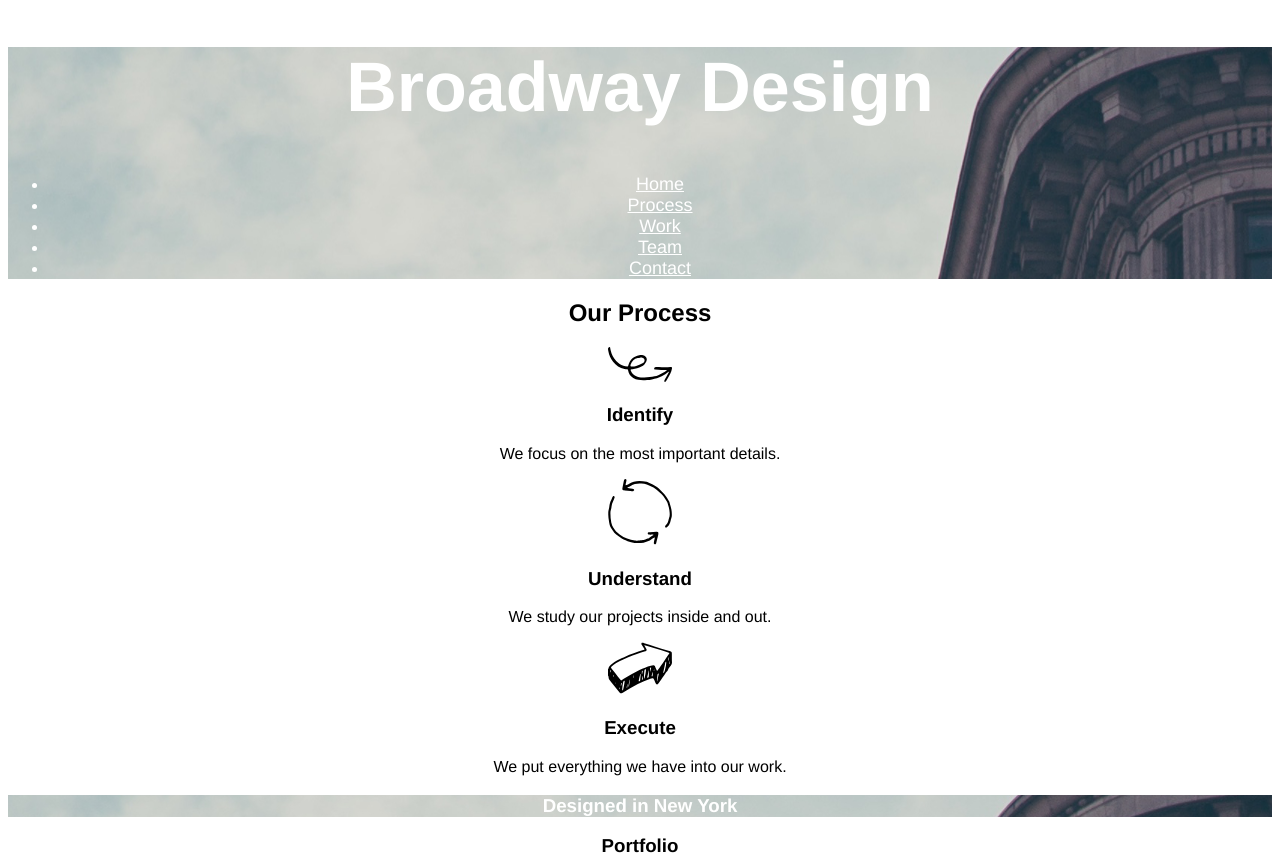
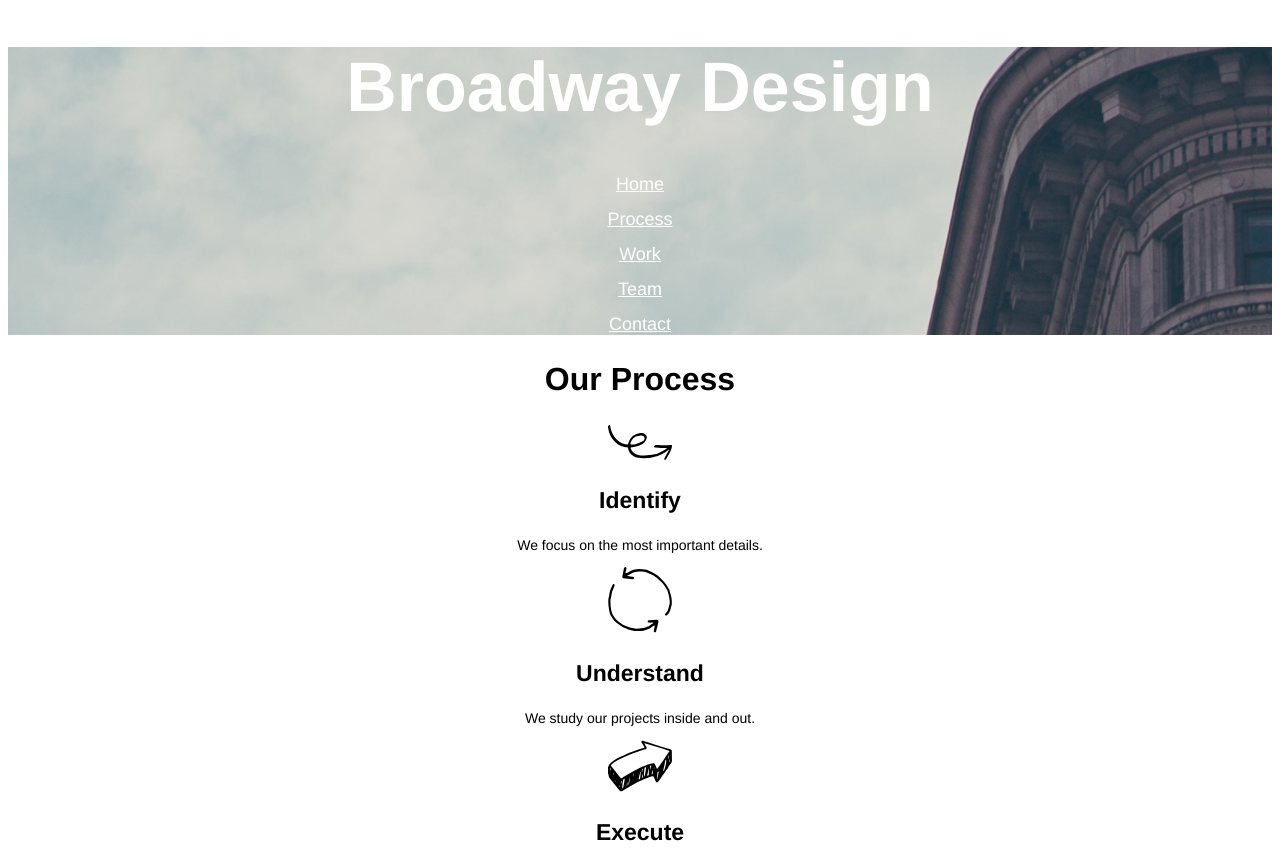
Before and after one commit to bryceland2k/broadway, a plain HTML site: page index.html in a window 1280 px wide. Shown: the top 860 px of the page. Drawn offline with Linux system fonts and the light colour scheme.

Commit message:
Remove unordered list from header nav and finish all body font-size styling.

```diff
--- a/index.html
+++ b/index.html
@@ -9,13 +9,12 @@
   <header>
     <h1>Broadway Design</h1>
     <nav>
-      <ul>
-        <li> <a href="./index.html">Home</a> </li>
-        <li> <a href="#process">Process</a> </li>
-        <li> <a href="#portfolio">Work</a> </li>
-        <li> <a href="#team">Team</a> </li>
-        <li> <a href="#contact">Contact</a> </li>
-      </ul>
+      <p> <a href="./index.html">Home</a> </p>
+        <p> <a href="#process">Process</a> </p>
+        <p> <a href="#portfolio">Work</a> </p>
+        <p> <a href="#team">Team</a> </p>
+        <p> <a href="#contact">Contact</a> </p>
+
     </nav>
   </header>
 
--- a/resources/css/style.css
+++ b/resources/css/style.css
@@ -27,3 +27,17 @@ h1 {
   font-size: 70px;
   font-weight: bold;
 }
+
+h2 {
+  font-size: 32px;
+  font-weight: bold;
+}
+
+h3 {
+  font-size: 23px;
+  font-weight: bold;
+}
+
+p {
+  font-size: 14px;
+}
```
